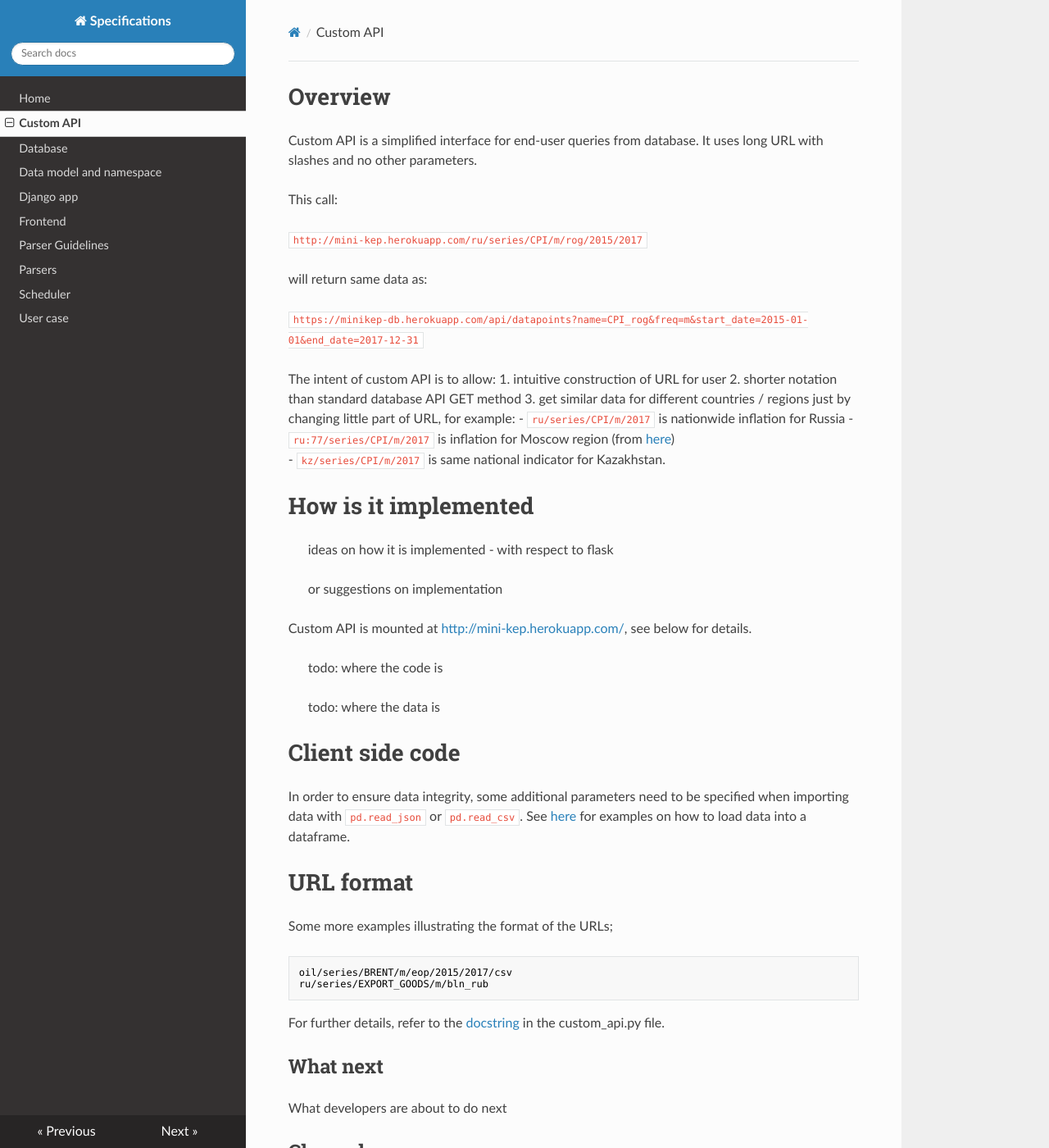
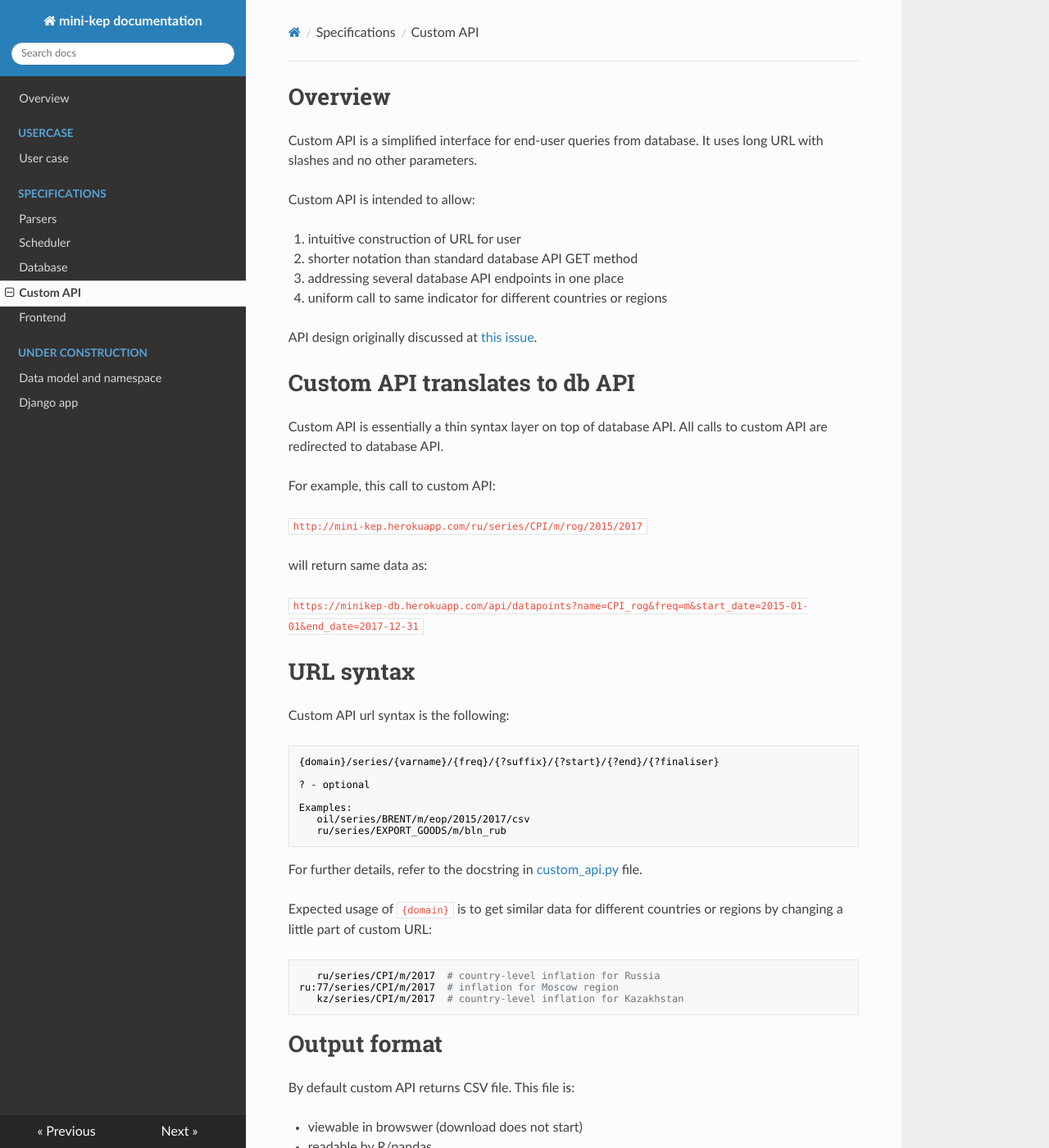
Before and after one commit to mini-kep/documentation, an MkDocs documentation site: the page built from docs/custom_api.md, in a window 1280 px wide and 1400 px high. Shown: the whole window at 82% size. Built offline with MkDocs 1.6.1, drawn with Linux system fonts in a browser that asks for light colours; nearby versions of some CDN libraries; old or Windows-style settings are respelled for this version of MkDocs; some of the changed text lies outside the part shown.

Commit message:
update master

````diff
--- a/docs/custom_api.md
+++ b/docs/custom_api.md
@@ -1,10 +1,24 @@
 Overview
 ========
-
 Custom API is a simplified interface for end-user queries from database.
 It uses long URL with slashes and no other parameters.
 
-This call:
+Сustom API is intended to allow:
+
+1. intuitive construction of URL for user
+2. shorter notation than standard database API GET method
+3. addressing several database API endpoints in one place
+4. uniform call to same indicator for different countries or regions
+
+API design originally discussed at [this issue](https://github.com/mini-kep/frontend-app/issues/8).
+
+Custom API translates to db API
+===============================
+
+Custom API is essentially a thin syntax layer on top of database API.
+All calls to custom API are redirected to database API.
+
+For example, this call to custom API:
 
 ```http://mini-kep.herokuapp.com/ru/series/CPI/m/rog/2015/2017```
 
@@ -12,50 +26,52 @@ will return same data as:
 
 ```https://minikep-db.herokuapp.com/api/datapoints?name=CPI_rog&freq=m&start_date=2015-01-01&end_date=2017-12-31```
 
-The intent of custom API is to allow:
-1. intuitive construction of URL for user
-2. shorter notation than standard database API GET method
-3. get similar data for different countries / regions just by changing little part of URL, for example:
-   - ```ru/series/CPI/m/2017``` is nationwide inflation for Russia
-   - ```ru:77/series/CPI/m/2017``` is inflation for Moscow region (from [here](http://www.gks.ru/bgd/regl/b16_17/IssWWW.exe/Stg/10-2-1.xls))
-   - ```kz/series/CPI/m/2017``` is same national indicator for Kazakhstan.
 
-
-How is it implemented
-=====================
-
-> ideas on how it is implemented - with respect to flask
-
-> or suggestions on implementation
-
-Custom API is mounted at <http://mini-kep.herokuapp.com/>, see below for details.
-
-> todo: where the code is
-
-> todo: where the data is
-
-Client side code
-================
-
-In order to ensure data integrity, some additional parameters need to be specified when importing data with ```pd.read_json``` or ```pd.read_csv```.
-See [here](custom_api_client_side_code.py) for examples on how to load data into a dataframe.
-
-URL format
+URL syntax
 ==========
 
-Some more examples illustrating the format of the URLs;
+Custom API url syntax is the following:
+
 ```
-oil/series/BRENT/m/eop/2015/2017/csv
-ru/series/EXPORT_GOODS/m/bln_rub
+{domain}/series/{varname}/{freq}/{?suffix}/{?start}/{?end}/{?finaliser}
+
+? - optional
+
+Examples:
+   oil/series/BRENT/m/eop/2015/2017/csv
+   ru/series/EXPORT_GOODS/m/bln_rub
 ```
-For further details, refer to the [docstring](https://github.com/mini-kep/helpers/blob/master/custom_api/custom_api.py#L1-L46) in the custom_api.py file.
 
-What next
----------
+For further details, refer to the docstring in
+[custom_api.py](https://github.com/mini-kep/helper-custom-api/blob/master/src/custom_api.py) file.
 
-What developers are about to do next
+Expected usage of ```{domain}``` is to get similar data
+for different countries or regions by changing a little part of custom URL:
 
-Changelog
----------
+```
+   ru/series/CPI/m/2017  # country-level inflation for Russia
+ru:77/series/CPI/m/2017  # inflation for Moscow region
+   kz/series/CPI/m/2017  # country-level inflation for Kazakhstan
+```
 
-Big events / changes
+Output format
+=============
+
+By default custom API returns CSV file. This file is:
+
+- viewable in browswer (download does not start)
+- readable by R/pandas
+
+Optional  ```{finaliser}``` may alter output format.
+
+Implementation
+==============
+
+Custom API currently developped and tested at
+[own repo](https://github.com/mini-kep/helper-custom-api/blob/master/src/custom_api.py)
+and mounted at [frontend app](https://github.com/mini-kep/frontend-app/blob/master/apps/views/time_series.py).
+
+Next steps
+==========
+
+- [Mount custom API at db app](https://github.com/mini-kep/helpers/issues/13)
--- a/mkdocs.yml
+++ b/mkdocs.yml
@@ -1,13 +1,15 @@
-site_name: Specifications
+site_name: mini-kep documentation
 pages:
-    - Home: index.md
-    - Custom API: custom_api.md
-    - Database: database.md
-    - Data model and namespace: datamodel_and_namespace.md
-    - Django app: django_app.md
-    - Frontend: frontend.md
-    - Parser Guidelines: parser_guidelines.md
-    - Parsers: parsers.md
-    - Scheduler: scheduler.md
-    - User case: usercase.md
+    - Overview: index.md
+    - Usercase:
+        - "User case": usercase.md
+    - Specifications:
+        - Parsers: parsers.md
+        - Scheduler: scheduler.md
+        - Database: database.md
+        - Custom API: custom_api.md
+        - Frontend: frontend.md
+    - Under construction:
+        - "Data model and namespace": datamodel_and_namespace.md
+        - "Django app": django_app.md
 theme: readthedocs
````
Also changed, not shown: README.md (+2 -11 lines), docs/include/end_use.py (added, +18 -0 lines), docs/index.md (+43 -26 lines), docs/old_index.md (added, +25 -0 lines), site/custom_api/index.html, site/database/index.html, site/datamodel_and_namespace/index.html, site/django_app/index.html, site/frontend/index.html, site/include/end_use.py (added), site/index.html, site/mkdocs/search_index.json, site/parser_guidelines/index.html (deleted), site/parsers/index.html, 4 more files.
